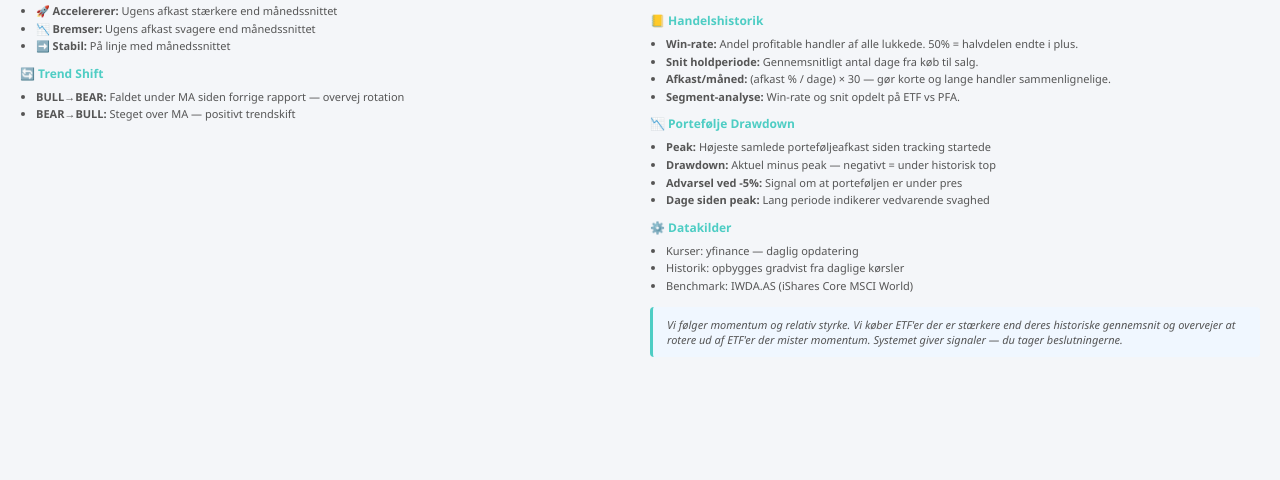
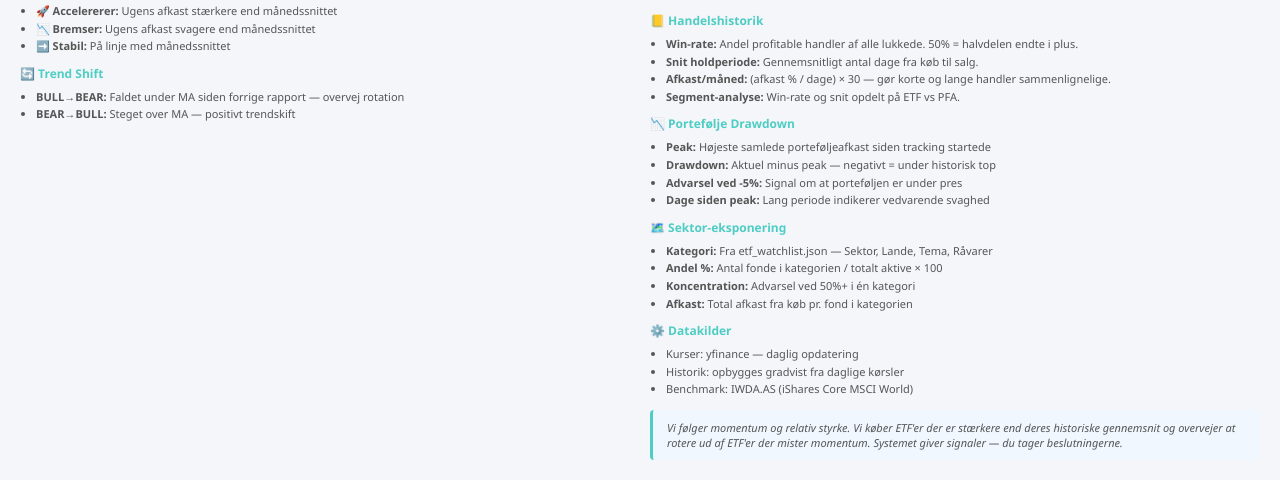
Before and after one commit to Alf4444/TrendAgent, a Python web app: template templates/etf_monthly.html.j2 in a window 1280 px wide. Shown: the part 653-1133 px from the top of the page. Before the commit the page ends 1010 px from the top, so only its background shows below. Run offline with Jinja, Linux system fonts and the light colour scheme; the template is opened without the code that fills it, so the values that code supplies are empty.

Commit message:
Update etf_monthly.html.j2

```diff
--- a/templates/etf_monthly.html.j2
+++ b/templates/etf_monthly.html.j2
@@ -64,6 +64,19 @@
     .trend-bear { background: #fce8e6; color: #d93025; padding: 2px 7px; border-radius: 10px; font-size: 11px; font-weight: 600; }
     .shift-bull { background: #e6f4ea; color: #1e8e3e; padding: 1px 6px; border-radius: 6px; font-size: 10px; font-weight: 700; margin-left: 4px; }
     .shift-bear { background: #fce8e6; color: #d93025; padding: 1px 6px; border-radius: 6px; font-size: 10px; font-weight: 700; margin-left: 4px; }
+
+    /* HEATMAP */
+    .heatmap-card-etf { background: white; border-radius: 10px; padding: 14px 16px;
+                        box-shadow: 0 2px 8px rgba(0,0,0,0.08); margin-bottom: 16px; border-left: 4px solid #4ecdc4; }
+    .heatmap-grid-etf { display: grid; grid-template-columns: repeat(auto-fit, minmax(200px, 1fr)); gap: 10px; margin-top: 10px; }
+    .hm-cat { border-radius: 8px; padding: 10px 12px; background: #f8fbff; border-left: 3px solid #4ecdc4; }
+    .hm-cat-title { font-size: 11px; font-weight: 700; margin-bottom: 4px; }
+    .hm-cat-andel { font-size: 20px; font-weight: 800; margin-bottom: 6px; }
+    .hm-fond { font-size: 11px; color: #555; display: flex; justify-content: space-between;
+               padding: 3px 0; border-bottom: 1px solid rgba(0,0,0,0.05); }
+    .hm-fond:last-child { border-bottom: none; }
+    .hm-warn { background: #fffdf0; border: 1px solid #f59c00; border-radius: 6px;
+               padding: 6px 10px; font-size: 11px; color: #856404; margin-bottom: 10px; }
 
     /* HANDELSHISTORIK */
     .trades-card { background: white; border-radius: 10px; padding: 16px; box-shadow: 0 2px 8px rgba(0,0,0,0.08); margin-bottom: 16px; border-left: 4px solid #4ecdc4; }
@@ -310,6 +323,30 @@
     </table>
   </div>
 
+  <!-- SEKTOR HEATMAP -->
+  {% if heatmap_data %}
+  <div class="heatmap-card-etf">
+    <div style="font-size:14px; font-weight:700; color:#1a1a2e; margin-bottom:8px;">🗺️ Sektor-eksponering — ETF</div>
+    {% if heatmap_warning %}
+    <div class="hm-warn">⚠️ Koncentration: <strong>{{ heatmap_warning.kategori }}</strong> = {{ heatmap_warning.andel_pct }}% — overvej diversificering.</div>
+    {% endif %}
+    <div class="heatmap-grid-etf">
+      {% for kat in heatmap_data %}
+      <div class="hm-cat" style="border-left-color: {{ kat.farve }};">
+        <div class="hm-cat-title" style="color: {{ kat.farve }};">{{ kat.kategori }}</div>
+        <div class="hm-cat-andel" style="color: {{ kat.farve }};">{{ kat.andel_pct }}%</div>
+        {% for fond in kat.fonde %}
+        <div class="hm-fond">
+          <span>{{ fond.ticker or fond.navn | truncate(22, true, '…') }}</span>
+          <span class="{{ 'pos' if fond.positiv else 'neg' }}" style="font-weight:700;">{{ fond.total_return }}</span>
+        </div>
+        {% endfor %}
+      </div>
+      {% endfor %}
+    </div>
+  </div>
+  {% endif %}
+
   <!-- HANDELSHISTORIK — vises kun når der er lukkede ETF-handler -->
   {% if trades_data and trades_data.antal_lukket > 0 %}
   <div class="trades-card">
@@ -484,6 +521,13 @@
           <li><strong>Advarsel ved -5%:</strong> Signal om at porteføljen er under pres</li>
           <li><strong>Dage siden peak:</strong> Lang periode indikerer vedvarende svaghed</li>
         </ul>
+        <h4>🗺️ Sektor-eksponering</h4>
+        <ul>
+          <li><strong>Kategori:</strong> Fra etf_watchlist.json — Sektor, Lande, Tema, Råvarer</li>
+          <li><strong>Andel %:</strong> Antal fonde i kategorien / totalt aktive × 100</li>
+          <li><strong>Koncentration:</strong> Advarsel ved 50%+ i én kategori</li>
+          <li><strong>Afkast:</strong> Total afkast fra køb pr. fond i kategorien</li>
+        </ul>
         <h4>⚙️ Datakilder</h4>
         <ul>
           <li>Kurser: yfinance — daglig opdatering</li>
```
